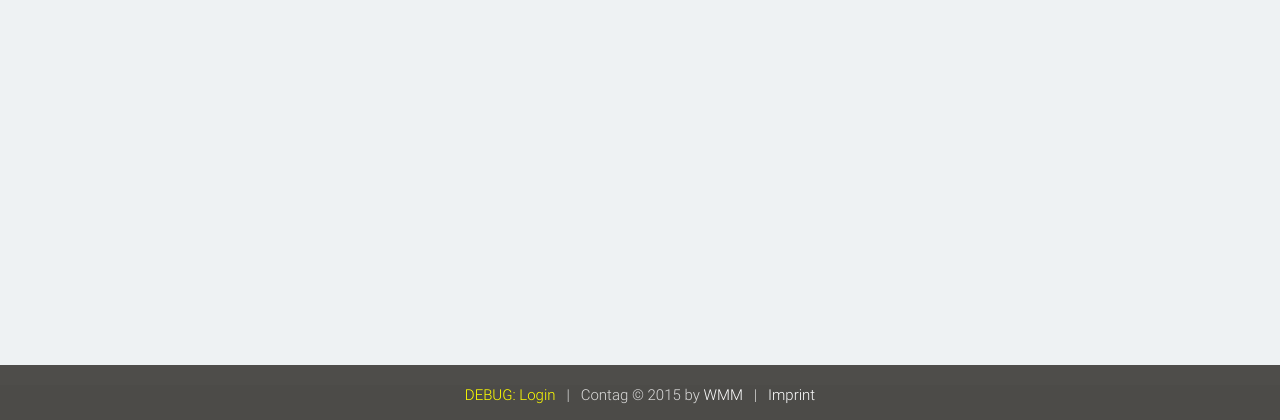
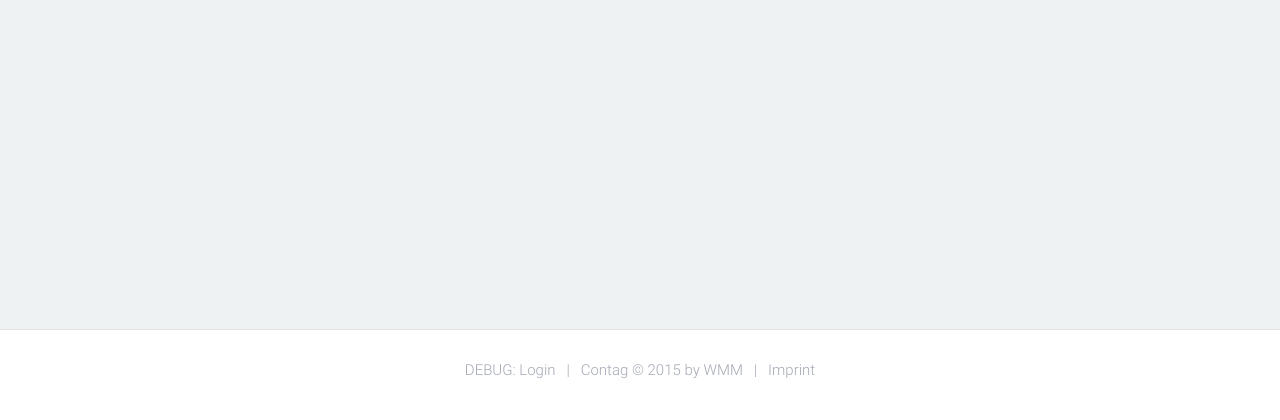
Before and after one commit to Andreas1281/Contag, a PHP site: page / in a window 1280 px wide. Shown: the part 380-800 px from the top of the page. Run offline with PHP 8.4, Linux system fonts and the light colour scheme; some libraries are stand-ins or nearby versions.

Commit message:
Mal wieder was von mir ;)..

```diff
--- a/css/changes.css
+++ b/css/changes.css
@@ -31,7 +31,7 @@
 
 
   .orange {
-  background-color: #4E4D4A !important; }
+  background-color: #ffffff !important; }
 
   body {
   margin: 0;
@@ -56,18 +56,55 @@ i.large {
 
 footer.page-footer {
   margin-top: 20px;
-  padding-top: 20px;
+  padding-top: 30px;
   bottom: 0;
   position: fixed;
+  padding-bottom: 25px;
   width: 100%;
-  background-color: #4E4D4A;}
+  background-color: #ffffff;
+  border-top: 1px solid #e2e2e2;
+
+}
+
+
+footer.page-footer .footer-copyright{
+
+  background-color: #ffffff;
+}
+
+
+
+
 
   footer.page-footer .footer-copyright {
       overflow: hidden;
   height: 35px;
   line-height: 20px;
-  color: rgba(255, 255, 255, 0.8);
+  color: #a4a8b3;
+
+
     }
+
+footer.page-footer{
+  color: #a4a8b3;
+}
+
+
+    .footer-copyright .container a{
+color: #a4a8b3;
+    }
+
+
+    .white-text {
+color: #a4a8b3 !important;
+    }
+
+
+  footer a {
+  color: #a4a8b3;
+
+
+}
 
 table, th, td {
   border: none; }
@@ -320,7 +357,7 @@ padding: 0 1.5rem;
   font-size: 1.64rem;
   line-height: 1.804rem;
   font-weight: 300;
-  margin: 2rem 0rem 1.25rem 1.25rem;}
+  margin: 2rem 0rem 1.25rem 0rem;}
 
 
 #h5_home{
@@ -1595,3 +1632,15 @@ nav a.button-collapse i {
 
   margin-top: 0px;
 }
+
+
+.z-depth-1, nav, .card-panel, .card, .toast, .btn, .btn-large, .btn-floating, .dropdown-content, .collapsible, ul.side-nav {
+  -webkit-box-shadow: none;
+  -moz-box-shadow: none ;
+  box-shadow:  none;
+
+  }
+
+html {
+  color: #44424b;
+}
--- a/index.php
+++ b/index.php
@@ -132,7 +132,7 @@
 
 	<!-- DEBUG BUTTON -->
 	<?php if (!isset($_SESSION["id"])) {?>
-      	<a onclick="login();" style="color: yellow;">DEBUG: Login</a> &nbsp; | &nbsp; <?php }?>
+      	<a onclick="login();" style="color: #a4a8b3;">DEBUG: Login</a> &nbsp; | &nbsp; <?php }?>
 
 	<!-- Copyright -->
 	Contag &copy; 2015 by <a class="white-text text-lighten-3 right-align" href="http://www.wessolly-mobile.de">WMM</a>
```
